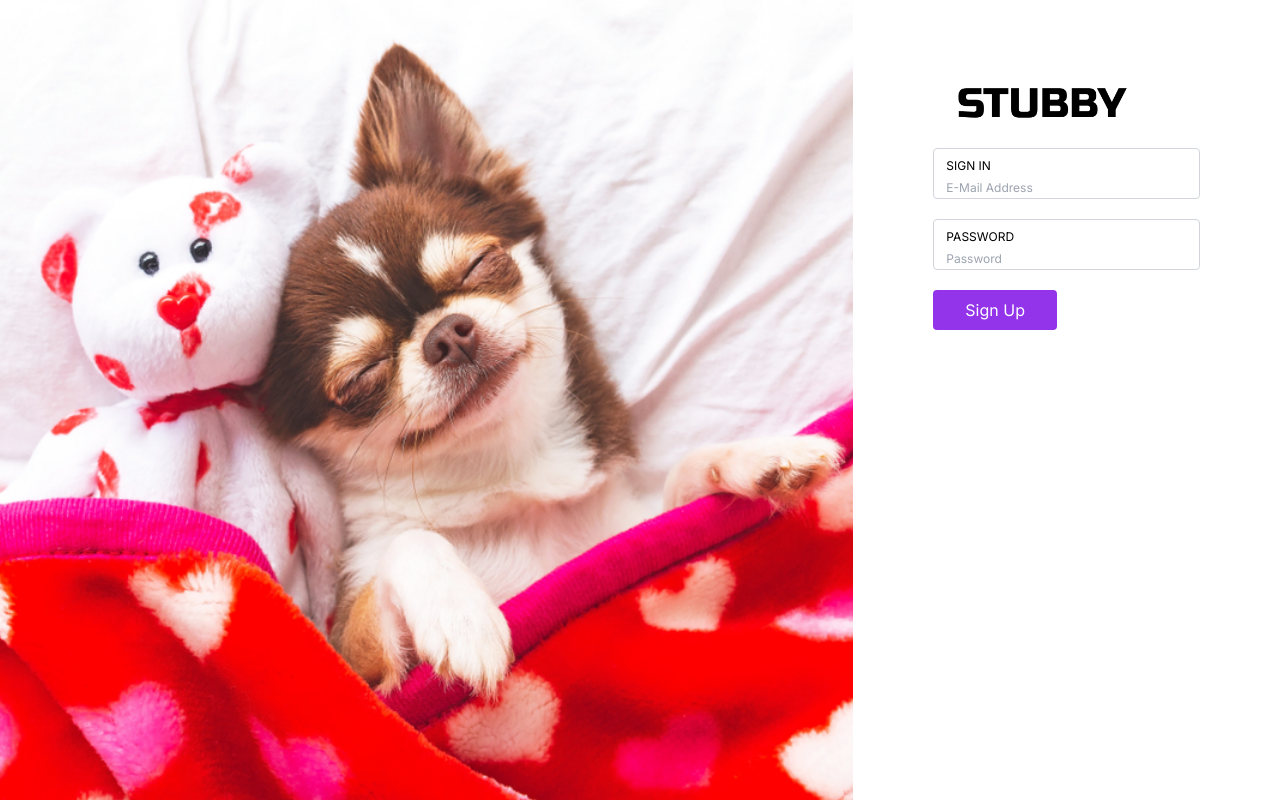
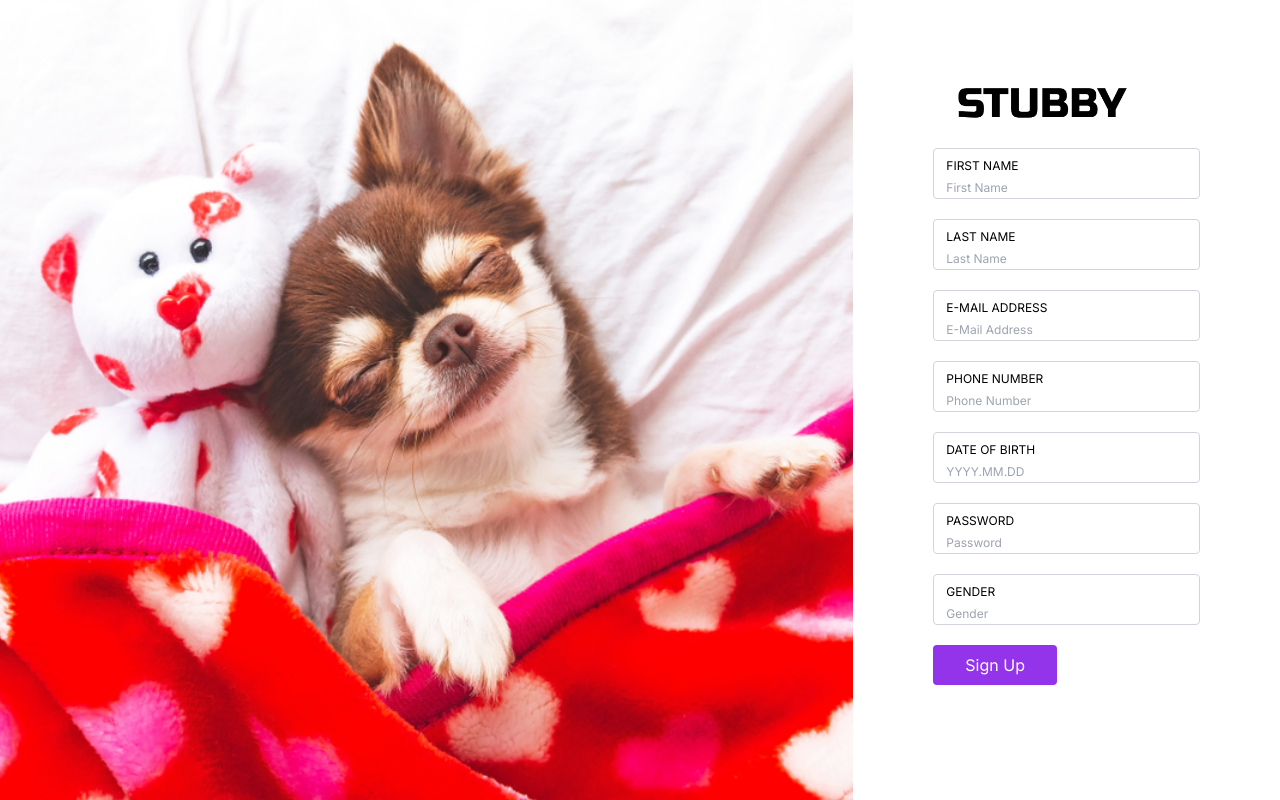
Before and after one commit to Subasan99/pawsmart.lk, a Next.js app: page /signup in a window 1280 px wide. Built offline with nearby package versions, Linux system fonts and the light colour scheme.

Commit message:
login and signup

```diff
--- /dev/null
+++ b/src/app/signin/action.ts
@@ -0,0 +1,19 @@
+'use server';
+import { axiosInstance } from '@/utils/client';
+
+export const loginUser = async (userData: {
+  email: string;
+  password: string;
+}) => {
+  try {
+    const response = await axiosInstance.post('/admin/auth', {
+      email: userData.email,
+      password: userData.password,
+    });
+    console.log(response.data);
+    return response.data;
+  } catch (error) {
+    console.error('Registration error:', error);
+    throw error;
+  }
+};
--- a/src/app/signin/page.tsx
+++ b/src/app/signin/page.tsx
@@ -1,47 +1,62 @@
 'use client';
 import React, { useState } from 'react';
 import Image from 'next/image';
+import { useRouter } from 'next/navigation';
+import { loginUser } from './action';
 
 const SignUp = () => {
+  const router = useRouter();
   const [userInfo, setUserInfo] = useState({
-    name: '',
+    // name: '',
     email: '',
     password: '',
-    conformpassword: '',
+    // confirmPassword: '',
   });
+
   const backgroundImageStyle = {
     backgroundImage: 'url(/SignUp.png)',
     backgroundSize: 'cover',
     backgroundPosition: 'center',
   };
-  const handleChange = (e: any) => {
+
+  const handleChange = (e: React.ChangeEvent<HTMLInputElement>) => {
     const { name, value } = e.target;
 
-    setUserInfo((currInfo) => {
-      return {
-        ...currInfo,
-        [name]: value,
-      };
-    });
+    setUserInfo((currInfo) => ({
+      ...currInfo,
+      [name]: value,
+    }));
   };
 
-  const handleSubmit = (e: any) => {
+  const handleSubmit = async (e: React.FormEvent) => {
     e.preventDefault();
-    if (userInfo.password !== userInfo.conformpassword) {
-      alert('Passwords do not match!');
-      return;
+    // if (userInfo.password !== userInfo.confirmPassword) {
+    //   alert('Passwords do not match!');
+    //   return;
+    // }
+
+    try {
+      const response = await loginUser({
+        email: userInfo.email,
+        password: userInfo.password,
+      });
+
+      console.log('User Info Submitted:', response);
+      // Redirect to dashboard after successful registration
+      // router.push('/dashboard');
+    } catch (error) {
+      console.error('Registration failed:', error);
+      alert('Registration failed. Please try again.');
     }
+  };
 
-    console.log('User Info Submitted:', userInfo);
-    // router.push('/dashboard');
-  };
   return (
     <main className="h-screen">
       <header className="w-full h-full">
         <section className="w-full h-full">
-          <div className="grid  grid-cols-1 lg:grid-cols-3 h-full">
+          <div className="grid grid-cols-1 lg:grid-cols-3 h-full">
             <div
-              className="col-span-1 lg:col-span-2  bg-blue-500 flex items-center justify-center p-10"
+              className="col-span-1 lg:col-span-2 bg-blue-500 flex items-center justify-center p-10"
               style={backgroundImageStyle}
             ></div>
             <form onSubmit={handleSubmit}>
@@ -51,11 +66,11 @@ const SignUp = () => {
                   alt="Company Logo"
                   width={217}
                   height={72}
-                  className=" mt-20 mb-5  "
+                  className="mt-20 mb-5"
                 />
 
-                <div className="border border-gray-300 rounded inline-block pl-3 pt-2 mb-5">
-                  <label className="block text-black text-xs/[17px] ">
+                {/* <div className="border border-gray-300 rounded inline-block pl-3 pt-2 mb-5">
+                  <label className="block text-black text-xs/[17px]">
                     USER NAME
                   </label>
                   <input
@@ -63,11 +78,11 @@ const SignUp = () => {
                     id="name"
                     name="name"
                     placeholder="User Name"
-                    className="text-xs w-full border-none outline-none "
+                    className="text-xs w-full border-none outline-none"
                     onChange={handleChange}
                     value={userInfo.name}
                   />
-                </div>
+                </div> */}
 
                 <div className="border border-gray-300 rounded inline-block pl-3 pt-2 mb-5">
                   <label className="block text-black text-xs/[17px]">
@@ -99,27 +114,27 @@ const SignUp = () => {
                   />
                 </div>
 
-                <div className="border border-gray-300 rounded inline-block pl-3 pt-2 mb-5">
+                {/* <div className="border border-gray-300 rounded inline-block pl-3 pt-2 mb-5">
                   <label className="block text-black text-xs/[17px]">
                     CONFIRM PASSWORD
                   </label>
                   <input
                     type="password"
-                    id="confirm-password"
-                    name="confirm-password"
+                    id="confirmPassword"
+                    name="confirmPassword"
                     placeholder="Confirm Password"
                     className="text-xs w-full border-none outline-none"
                     onChange={handleChange}
-                    value={userInfo.conformpassword}
+                    value={userInfo.confirmPassword}
                   />
-                </div>
+                </div> */}
 
                 <div>
                   <button
                     type="submit"
-                    className="py-2 px-8 bg-purple-600 text-white border-none rounded text-xm cursor-pointer  hover:scale-100  "
+                    className="py-2 px-8 bg-purple-600 text-white border-none rounded text-xm cursor-pointer hover:scale-100"
                   >
-                    Sign In
+                    Sign Up
                   </button>
                 </div>
               </div>
--- /dev/null
+++ b/src/app/signup/action.ts
@@ -0,0 +1,31 @@
+'use server';
+import { axiosInstance } from '@/utils/client';
+
+export const registerUser = async (userData: {
+  password: string;
+  firstName: string;
+  lastName: string;
+  email: string;
+  phoneNo: string;
+  dateOfBirth: string;
+  gender: string;
+}) => {
+  try {
+    const response = await axiosInstance.post(`/user`, {
+      password: userData.password,
+      firstName: userData.firstName,
+      lastName: userData.lastName,
+      email: userData.email,
+      phoneNo: userData.phoneNo,
+      dateOfBirth: userData.dateOfBirth,
+      gender: userData.gender,
+
+    });
+
+    console.log(response.data);
+    return response.data;
+  } catch (error) {
+    console.log('error', error);
+    throw error;
+  }
+};
--- a/src/app/signup/page.tsx
+++ b/src/app/signup/page.tsx
@@ -1,17 +1,25 @@
 'use client';
 import React, { useState } from 'react';
 import Image from 'next/image';
+import { registerUser } from './action';
 
-const SignIn = () => {
+const SignUp = () => {
   const [userInfo, setUserInfo] = useState({
+    password: '',
+    firstName: '',
+    lastName: '',
     email: '',
-    password: '',
+    phoneNo: '',
+    dateOfBirth: '',
+    gender: '',
   });
+
   const backgroundImageStyle = {
     backgroundImage: 'url(/SignUp.png)',
     backgroundSize: 'cover',
     backgroundPosition: 'center',
   };
+
   const handleChange = (e: any) => {
     const { name, value } = e.target;
 
@@ -23,19 +31,31 @@ const SignIn = () => {
     });
   };
 
-  const handleSubmit = (e: any) => {
+  const handleSubmit = async (e: any) => {
     e.preventDefault();
 
-    console.log('User Info Submitted:', userInfo);
-    // router.push('/dashboard');
+    // try {
+      const response = await registerUser({
+        password: userInfo.password,
+        firstName: userInfo.firstName,
+        lastName: userInfo.lastName,
+        email: userInfo.email,
+        phoneNo: userInfo.phoneNo,
+        dateOfBirth: userInfo.dateOfBirth,
+        gender: userInfo.gender,
+
+      });
+      console.log(response,'12121212121');
+      alert(response?.message);
   };
+
   return (
-    <main className="h-screen ">
+    <main className="h-screen">
       <header className="w-full h-full">
         <section className="w-full h-full">
-          <div className="grid  grid-cols-1 lg:grid-cols-3 h-full">
+          <div className="grid grid-cols-1 lg:grid-cols-3 h-full">
             <div
-              className="col-span-1 lg:col-span-2  bg-blue-500 flex items-center justify-center p-10"
+              className="col-span-1 lg:col-span-2 bg-blue-500 flex items-center justify-center p-10"
               style={backgroundImageStyle}
             ></div>
             <form onSubmit={handleSubmit}>
@@ -45,12 +65,42 @@ const SignIn = () => {
                   alt="Company Logo"
                   width={217}
                   height={72}
-                  className=" mt-20 mb-5 "
+                  className="mt-20 mb-5"
                 />
 
                 <div className="border border-gray-300 rounded inline-block pl-3 pt-2 mb-5">
                   <label className="block text-black text-xs/[17px]">
-                    SIGN IN
+                    FIRST NAME
+                  </label>
+                  <input
+                    type="text"
+                    id="firstName"
+                    name="firstName"
+                    placeholder="First Name"
+                    className="text-xs w-full border-none outline-none"
+                    onChange={handleChange}
+                    value={userInfo.firstName}
+                  />
+                </div>
+
+                <div className="border border-gray-300 rounded inline-block pl-3 pt-2 mb-5">
+                  <label className="block text-black text-xs/[17px]">
+                    LAST NAME
+                  </label>
+                  <input
+                    type="text"
+                    id="lastName"
+                    name="lastName"
+                    placeholder="Last Name"
+                    className="text-xs w-full border-none outline-none"
+                    onChange={handleChange}
+                    value={userInfo.lastName}
+                  />
+                </div>
+
+                <div className="border border-gray-300 rounded inline-block pl-3 pt-2 mb-5">
+                  <label className="block text-black text-xs/[17px]">
+                    E-MAIL ADDRESS
                   </label>
                   <input
                     type="email"
@@ -60,6 +110,36 @@ const SignIn = () => {
                     className="text-xs w-full border-none outline-none"
                     onChange={handleChange}
                     value={userInfo.email}
+                  />
+                </div>
+
+                <div className="border border-gray-300 rounded inline-block pl-3 pt-2 mb-5">
+                  <label className="block text-black text-xs/[17px]">
+                    PHONE NUMBER
+                  </label>
+                  <input
+                    type="text"
+                    id="phoneNo"
+                    name="phoneNo"
+                    placeholder="Phone Number"
+                    className="text-xs w-full border-none outline-none"
+                    onChange={handleChange}
+                    value={userInfo.phoneNo}
+                  />
+                </div>
+
+                <div className="border border-gray-300 rounded inline-block pl-3 pt-2 mb-5">
+                  <label className="block text-black text-xs/[17px]">
+                    DATE OF BIRTH
+                  </label>
+                  <input
+                    type="text"
+                    id="dateOfBirth"
+                    name="dateOfBirth"
+                    placeholder="YYYY.MM.DD"
+                    className="text-xs w-full border-none outline-none"
+                    onChange={handleChange}
+                    value={userInfo.dateOfBirth}
                   />
                 </div>
 
@@ -78,10 +158,25 @@ const SignIn = () => {
                   />
                 </div>
 
+                <div className="border border-gray-300 rounded inline-block pl-3 pt-2 mb-5">
+                  <label className="block text-black text-xs/[17px]">
+                   GENDER
+                  </label>
+                  <input
+                    type="gender"
+                    id="gender"
+                    name="gender"
+                    placeholder="Gender"
+                    className="text-xs w-full border-none outline-none"
+                    onChange={handleChange}
+                    value={userInfo.gender}
+                  />
+                </div>
+
                 <div>
                   <button
                     type="submit"
-                    className="py-2 px-8 bg-purple-600 text-white border-none rounded text-xm cursor-pointer  hover:scale-100  "
+                    className="py-2 px-8 bg-purple-600 text-white border-none rounded text-xm cursor-pointer hover:scale-100"
                   >
                     Sign Up
                   </button>
@@ -95,4 +190,4 @@ const SignIn = () => {
   );
 };
 
-export default SignIn;
+export default SignUp;
```
Also changed, not shown: src/store/userRegisterStore.ts (added, +12 -0 lines), 1 other file (tests, documents, lock files or other folders).
